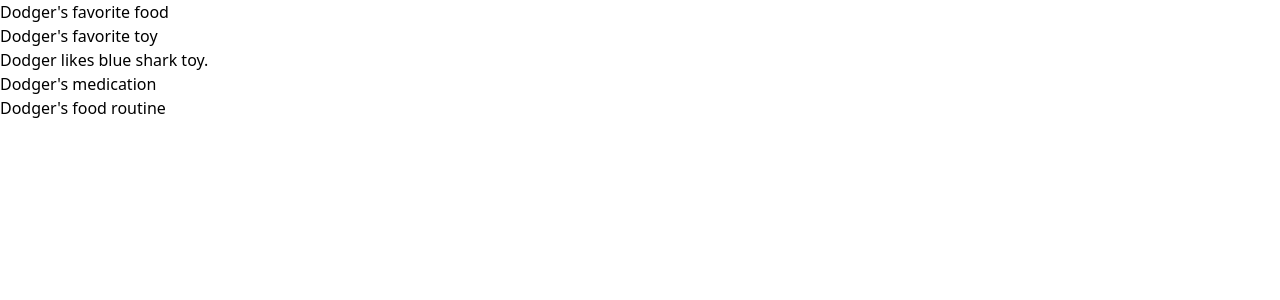
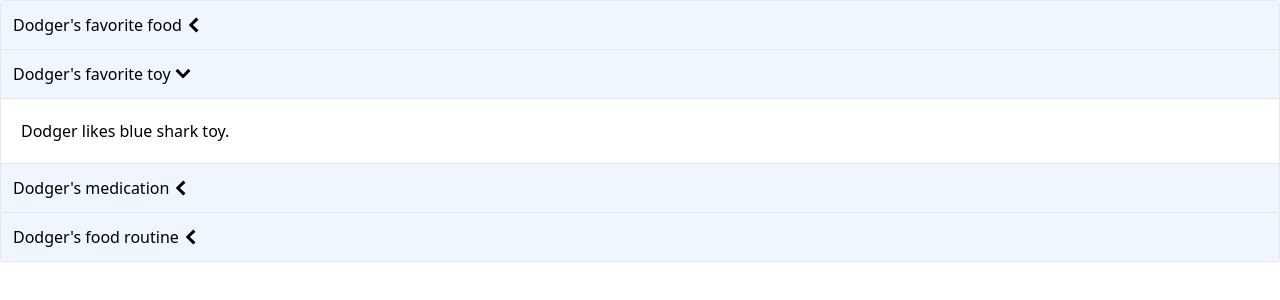
Before and after one commit to CocoTapi/modern_react_2023, a React (Create React App) app in the folder section_10/: page / in a window 1280 px wide. Shown: the top 300 px of the page. Built offline with nearby package versions, Linux system fonts and the light colour scheme.

Commit message:
added icons and styling

```diff
--- a/section_10/src/components/Accordion.js
+++ b/section_10/src/components/Accordion.js
@@ -1,4 +1,5 @@
 import { useState } from 'react';
+import { GoChevronDown, GoChevronLeft } from 'react-icons/go'
 
 function Accordion ({ items }) {
     const [expandedIndex, setExpandedIndex] = useState(1)
@@ -11,16 +12,27 @@
     const renderedItems = items.map((item, index) => {
        const isExpanded = index === expandedIndex;
 
+       const icon = (
+        <span className='text-2xl'>
+            {isExpanded ? <GoChevronDown /> : <GoChevronLeft />}
+        </span>
+       )
+
         return (
             <div key={item.id}>
-                <div onClick={() => handleClick(index)}>{item.label}</div>
-                {isExpanded && <div>{item.content}</div>}
+                <div
+                  className='flex p-3 bg-blue-50 border-b items-center cursor-pointer'
+                  onClick={() => handleClick(index)}>
+                    {item.label}
+                    {icon}
+                </div>
+                {isExpanded && <div className='border-b p-5'>{item.content}</div>}
             </div>
         );
     });
 
     return (
-        <div>{renderedItems}</div>
+        <div className='border-x border-t rounded'>{renderedItems}</div>
     )
 };
 
```
